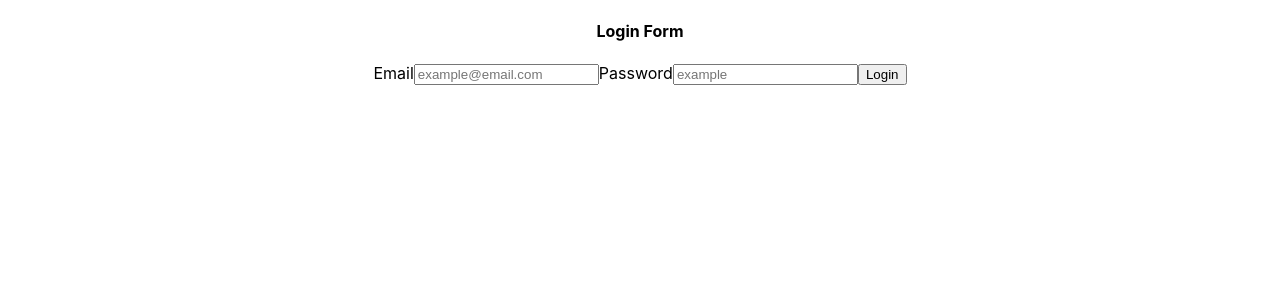
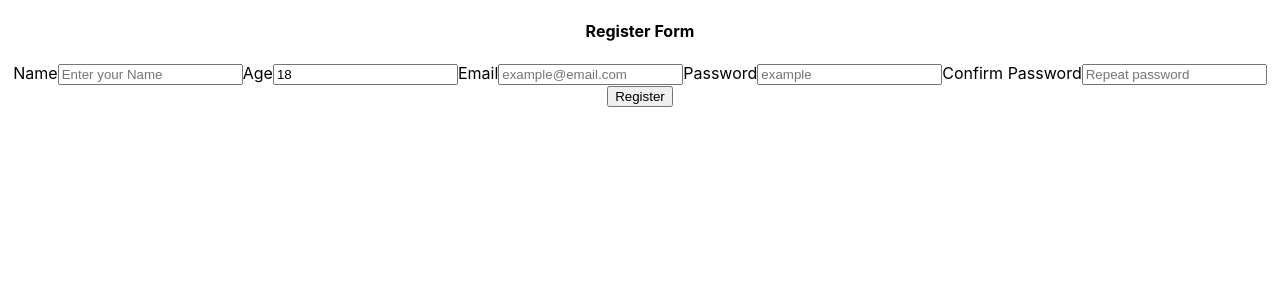
Before and after one commit to Dekkvar/OpenBootcamp-MERN-FrontEnd, a React (Create React App) app: page / in a window 1280 px wide. Shown: the top 300 px of the page. Built offline with nearby package versions, Linux system fonts and the light colour scheme.

Commit message:
Lesson 10 exercise done

```diff
--- a/src/App.tsx
+++ b/src/App.tsx
@@ -1,12 +1,13 @@
 import React from 'react';
 import './App.css';
 import LoginForm from './components/forms/LoginForm';
+import RegisterForm from './components/forms/RegisterForm';
 
 function App() {
   return (
     <div className="App">
       {/* Render Login Form */}
-      <LoginForm />
+      <RegisterForm />
     </div>
   );
 }
--- a/src/components/forms/RegisterForm.tsx
+++ b/src/components/forms/RegisterForm.tsx
@@ -1 +1,136 @@
 import React from 'react';
+
+import { Formik, Form, Field, ErrorMessage } from 'formik';
+import * as Yup from 'yup';
+
+import { register } from '../../services/authService';
+import { AxiosResponse } from 'axios';
+
+// Define Schema of validation with Yup
+const registerSchema = Yup.object().shape(
+  {
+    name: Yup.string().required('Name is required'),
+    email: Yup.string().email('Invalid Email Format').required('Email is required'),
+    password: Yup.string().required('Password is required'),
+    age: Yup.number().positive('Age has to be a positive number').integer('Age cant be a float number').required('Age is required')
+  }
+);
+
+function validatePassword(values: any) {
+  let error;
+  if (values.password !== values.repeatPassword) {
+    error = 'Invalid password'
+  }
+  return error
+}
+
+// Register Component
+const RegisterForm = () => {
+
+  // We define the initial credentials
+  const initialCredentials = {
+    name: '',
+    email: '',
+    password: '',
+    repeatPassword: '',
+    age: 18
+  }
+
+  return (
+    <div>
+      <h4>Register Form</h4>
+      {/* Formik to encapsulate a Form */}
+      <Formik
+        initialValues={initialCredentials}
+        validationSchema={registerSchema}
+        onSubmit={ async(values) => {
+          register(values.name, values.email, values.password, values.age).then((response: AxiosResponse) => {
+            if (response.status === 200) {
+              if (response.data.token) {
+                sessionStorage.setItem('sessionToken', response.data.token)
+              } else {
+                throw new Error('Error generating Login Token')
+              }
+            } else {
+              throw new Error('Invalid credentials')
+            }
+          }).catch((error)=> console.error(`[LOGIN ERROR]: Something went wrong: ${error}`))
+        }}
+      >
+        {
+          ({values, touched, errors, isSubmitting, handleChange, handleBlur, }) => (
+            <Form>
+              {/* Name */}
+              <label htmlFor='name'>Name</label>
+              <Field id='name' type='name' name='name' placeholder='Enter your Name' />
+
+              {/* Name Errors */}
+              {
+                errors.name && touched.name && (
+                  <ErrorMessage name='name' component='div'></ErrorMessage>
+                )
+              }
+
+              {/* Age */}
+              <label htmlFor='age'>Age</label>
+              <Field id='age' type='age' name='age' placeholder='Enter your age' />
+
+              {/* Age Errors */}
+              {
+                errors.age && touched.age && (
+                  <ErrorMessage name='age' component='div'></ErrorMessage>
+                )
+              }
+
+              {/* Email */}
+              <label htmlFor='email'>Email</label>
+              <Field id='email' type='email' name='email' placeholder='example@email.com' />
+
+              {/* Email Errors */}
+              {
+                errors.email && touched.email && (
+                  <ErrorMessage name='email' component='div'></ErrorMessage>
+                )
+              }
+
+              {/* Password */}
+              <label htmlFor='password'>Password</label>
+              <Field id='password' type='password' name='password' placeholder='example' />
+
+              {/* Password Errors */}
+              {
+                errors.password && touched.password && (
+                  <ErrorMessage name='password' component='div'></ErrorMessage>
+                )
+              }
+
+              {/* Confirm Password */}
+              <label htmlFor='repeatPassword'>Confirm Password</label>
+              <Field id='repeatPassword' type='password' name='repeatPassword' placeholder='Repeat password' />
+
+              {/* Confirm Password Errors */}
+              {
+                errors.repeatPassword && touched.repeatPassword && (
+                  <ErrorMessage name='repeatPassword' component='div'></ErrorMessage>
+                )
+              }
+
+              {/* Submit */}
+              <button type='submit'>Register</button>
+
+              {/* Message if the form is submitting */}
+              {
+                isSubmitting ?
+                  (<p>Checking credentials...</p>)
+                  : null
+              }
+            </Form>
+          )
+        }
+
+      </Formik>
+    </div>
+  )
+}
+
+export default RegisterForm;
```
